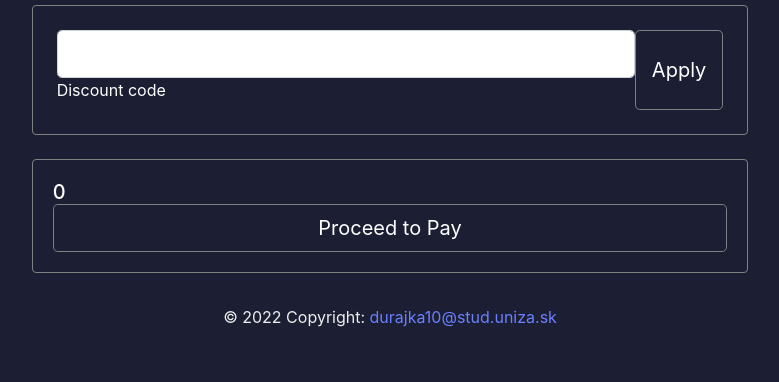
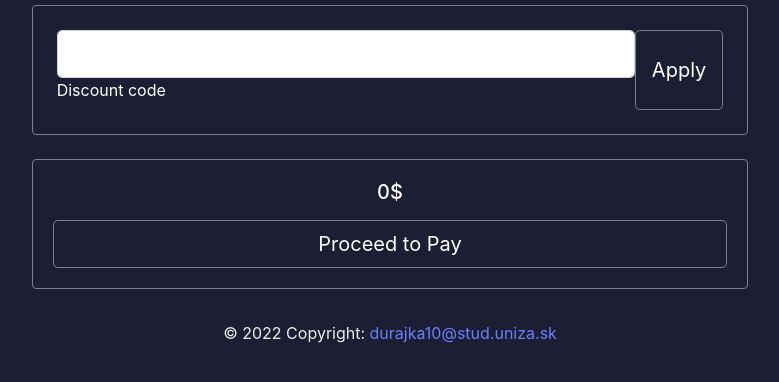
Before and after one commit to roman-durajka/vaii-semestralka, a Django app: template shop/templates/cart.html in a window 1280 px wide. Shown: the part 257-639 px from the top of the page, without its empty margins (250-1029 px from the left). Run offline with Django 3.2, Linux system fonts and the light colour scheme; the template is opened without the code that fills it, so the values that code supplies are empty.

Commit message:
fixed price updating

```diff
--- a/playground/views.py
+++ b/playground/views.py
@@ -24,11 +24,6 @@ def faq(request):
 
 def contribute(request):
     products = Product.objects.all()
-    try:
-        if request.session["cart"]:
-            pass
-    except:
-        request.session["cart"] = {}
     return render(request, "contribute.html", {"products": products})
 
 
--- a/shop/templates/cart.html
+++ b/shop/templates/cart.html
@@ -49,7 +49,10 @@
 
                 <div class="card">
                     <div class="card-body">
+                        <div class="d-flex justify-content-center mb-3">
                         <h5 id="cart-price" class="mb-0 cart-price">0</h5>
+                        <h5 class="mb-0">$</h5>
+                            </div>
                         <button type="button" class="btn btn-warning btn-block btn-lg">Proceed to Pay</button>
                     </div>
                 </div>
--- a/shop/views.py
+++ b/shop/views.py
@@ -7,6 +7,11 @@ from django.http import HttpResponse
 
 
 def cart(request):
+    try:
+        if request.session["cart"]:
+            pass
+    except:
+        request.session["cart"] = {}
     return render(request, "cart.html", {"cart_items": request.session["cart"]})
 
 
```
